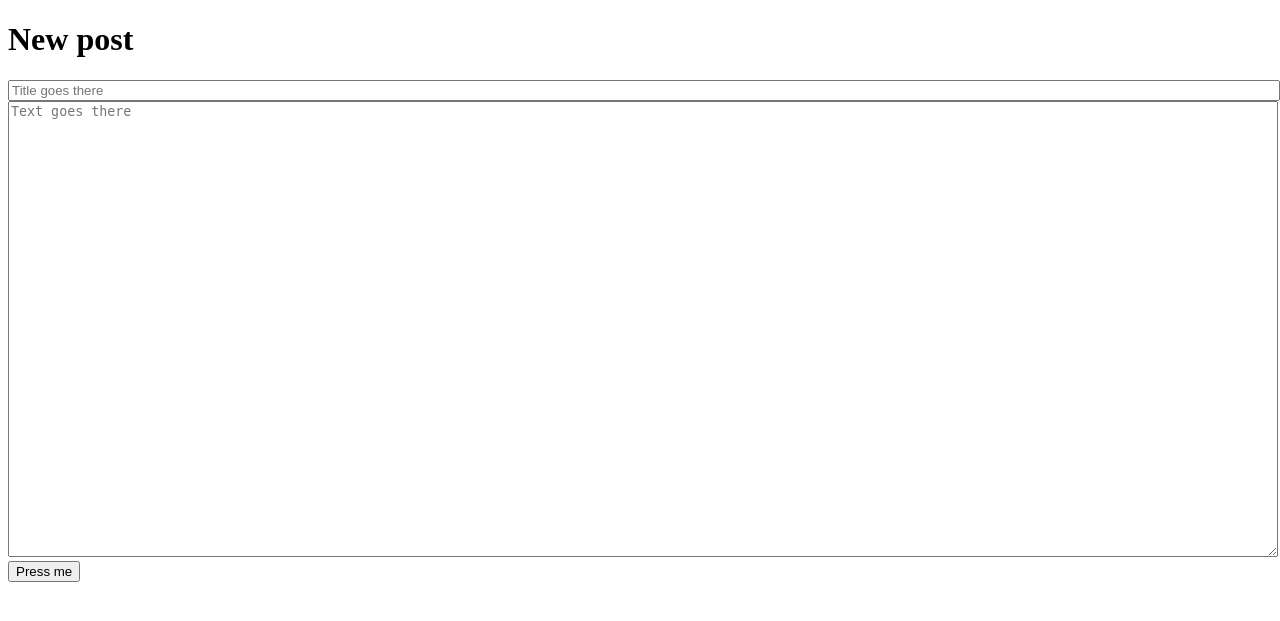
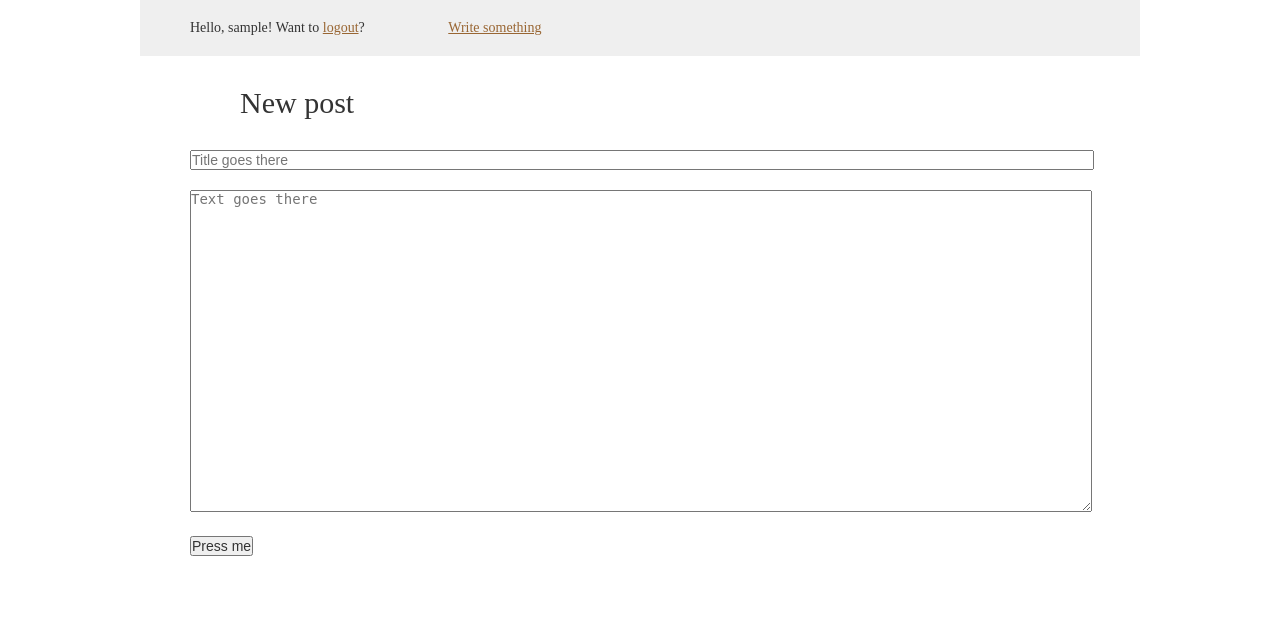
Before and after one commit to can3p/blogg, a Django app: page /update in a window 1280 px wide. Shown: the top 621 px of the page. Run offline with Django 3.2, Linux system fonts and the light colour scheme; the visitor is signed in with stand-in values (Sample User, id 1).

Commit message:
minimalistic styling

```diff
--- /dev/null
+++ b/web/static/css/layout.css
@@ -0,0 +1,102 @@
+* {
+  margin: 0;
+  padding: 0;
+  font-size: 14px;
+  font-style: normal;
+  font-weight: normal;
+  text-decoration: none;
+  list-style-type: none;
+  color: #333;
+}
+
+a {
+  color: #333;
+}
+
+
+.link {
+  color: #996633;
+  text-decoration: underline;
+}
+
+.stripe {
+  clear: both;
+}
+
+.container {
+  max-width: 1000px;
+  margin: 0 auto;
+}
+
+.navigation-header {
+  padding: 20px 10px;
+  background-color: #efefef;
+}
+
+.navigation-header__greating,
+.navigation-header__menu {
+  display: inline-block;
+  margin: 0 40px;
+}
+
+.site-heading {
+  margin: 30px 0 30px 100px;
+}
+
+.site-heading__heading {
+  font-size: 30px;
+}
+
+.publication {
+  margin: 50px;
+  border-bottom: 1px solid #eee;
+}
+
+.publication__title {
+  font-size: 20px;
+}
+
+.publication__info {
+  margin-top: 10px;
+  font-style: italic;
+  color: #999;
+  font-size: 12px;
+}
+
+.publication__text {
+  padding: 20px 0;
+}
+
+/* markdown styling */
+
+.publication__text h1 {
+  font-size: 16px;
+  font-weight: bold;
+}
+
+.publication__text h2 {
+  font-size: 15px;
+  font-weight: bold;
+}
+
+.publication__text h3 {
+  font-weight: bold;
+}
+
+.publication__text p {
+  margin: 10px 0;
+}
+
+.publication__text em {
+  font-style: italic;
+}
+
+/* update form */
+
+.update-form {
+  padding: 0 50px;
+}
+
+.update-form__group {
+  margin: 20px 0;
+}
--- a/web/templates/base.html
+++ b/web/templates/base.html
@@ -1,10 +1,28 @@
+{% load staticfiles %}
 <!DOCTYPE html>
 <html lang="en">
 <head>
   <meta charset="UTF-8">
   <title>Blogg</title>
+  <link rel="stylesheet" href="{% static 'css/layout.css' %}">
 </head>
 <body>
+  <div class="stripe container">
+    <div class="navigation-header">
+      <div class="navigation-header__greating">
+        {% if user.is_authenticated %}
+         Hello, {{ user.username }}! Want to <a class="link" href="{% url 'logout' %}">logout</a>?
+        {% else %}
+         Hello, Anonymous! Want to <a class="link" href="{% url 'login' %}">login</a>?
+        {% endif %}
+      </div>
+      <div class="navigation-header__menu">
+        {% if user.is_authenticated %}
+        <a class="link" href="{% url 'update' %}">Write something</a>
+        {% endif %}
+      </div>
+    </div>
+  </div>
   {% block content %}
   {% endblock %}
 </body>
--- a/web/templates/web/update.html
+++ b/web/templates/web/update.html
@@ -2,20 +2,30 @@
 
 {% block content %}
 
-<h1>New post</h1>
+<div class="container stripe">
+  <div class="site-heading">
+    <h1 class="site-heading__heading">
+      New post
+    </h1>
+  </div>
+</div>
 
+<div class="stripe container">
+  <div class="update-form">
     <form method="post" action="{% url 'update' %}">
       {% csrf_token %}
-  <div>
+      <div class="update-form__group">
         <input name="title" style="width: 100%;" placeholder="Title goes there" />
       </div>
-  <div>
-    <textarea name="post" rows="30" style="width: 100%"
+      <div class="update-form__group">
+        <textarea name="post" rows="20" style="width: 100%"
           placeholder="Text goes there"></textarea>
       </div>
-  <div>
+      <div class="update-form__group">
         <input type="submit" value="Press me" />
       </div>
     </form>
+  </div>
+</div>
 
 {% endblock %}
```
Also changed, not shown: web/templates/web/index.html (+17 -12 lines). Lines whose indentation alone changed are shown as unchanged.
